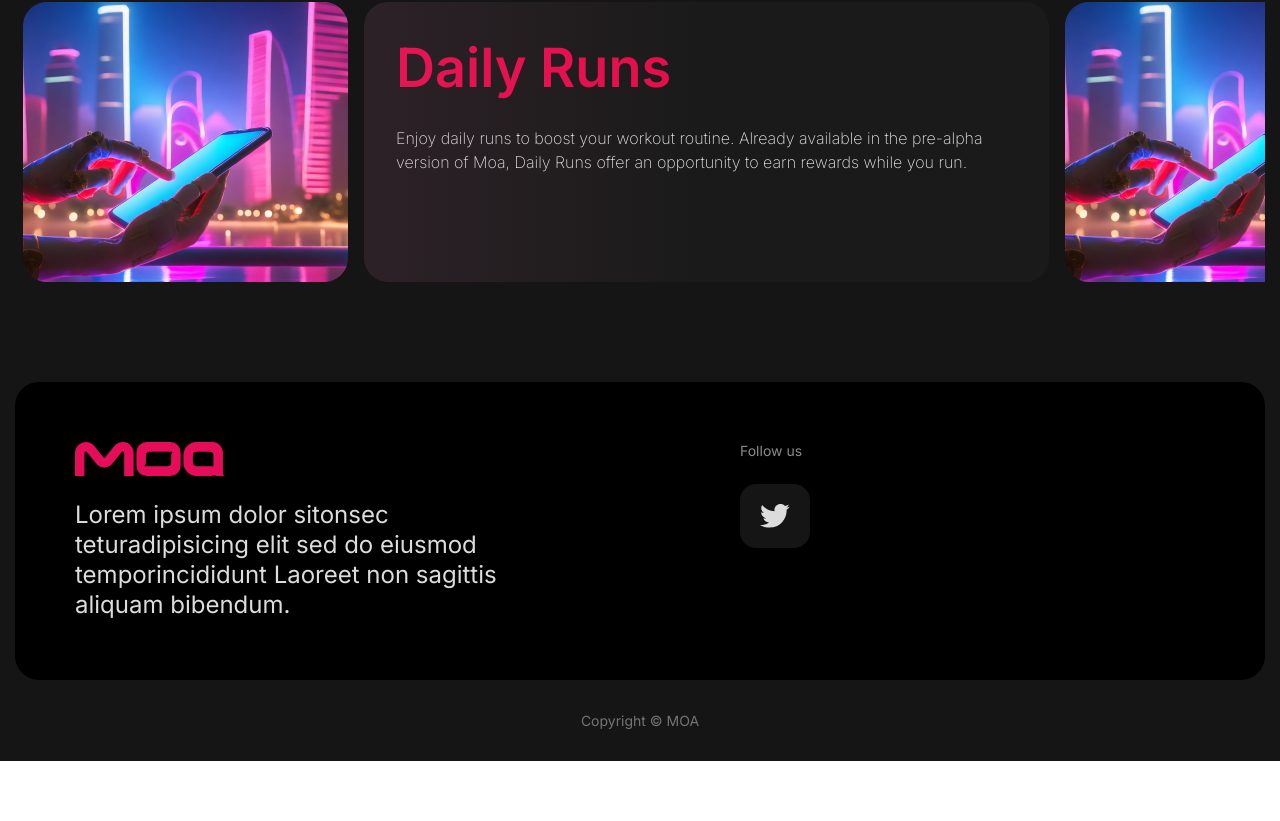
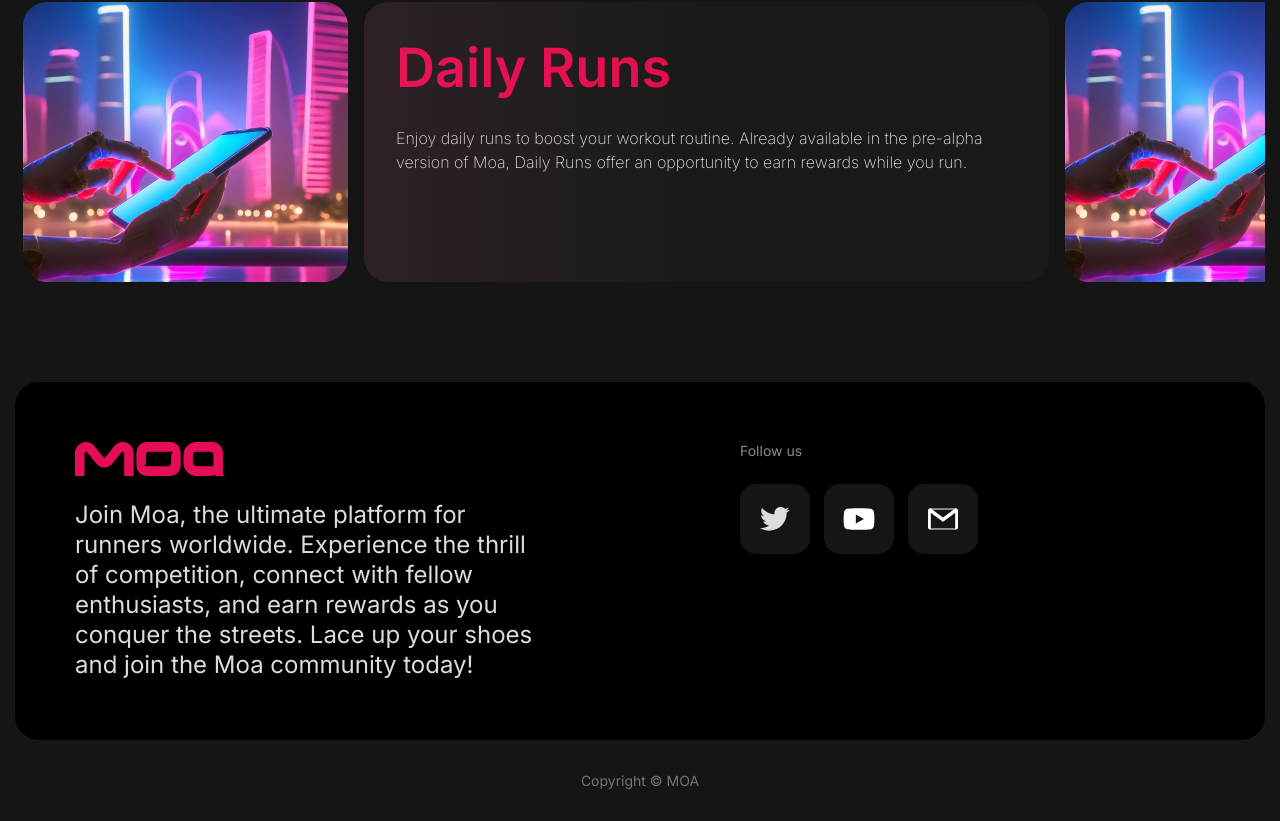
Before and after one commit to brener-leite/moa-page, a React (Create React App) app: page / in a window 1280 px wide. Shown: the part 4386-5207 px from the top of the page. Before the commit the page ends 5147 px from the top, so only its background shows below. Built offline with nearby package versions, Linux system fonts and the light colour scheme; the HTML template or start-up script is replaced by a standard one.

Commit message:
refactor: adjust footer

```diff
--- a/src/components/Footer/FooterCard/FooterCard.tsx
+++ /dev/null
@@ -1,13 +0,0 @@
-interface Props {
-  children: React.ReactNode
-}
-
-function FooterCard({ children }: Props) {
-  return (
-    <div className="bg-neutral-dark-1 rounded-[24px] p-[24px] lg:p-[80px]">
-      {children}
-    </div>
-  )
-}
-
-export default FooterCard
--- a/src/components/Footer/index.tsx
+++ b/src/components/Footer/index.tsx
@@ -12,8 +12,10 @@
               />
             </div>
             <p className="text-neutral-light-3 text-sm lg:text-xl">
-              Lorem ipsum dolor sitonsec teturadipisicing elit sed do eiusmod
-              temporincididunt Laoreet non sagittis aliquam bibendum.
+              Join Moa, the ultimate platform for runners worldwide. Experience
+              the thrill of competition, connect with fellow enthusiasts, and
+              earn rewards as you conquer the streets. Lace up your shoes and
+              join the Moa community today!
             </p>
           </div>
           <div className="flex flex-col lg:flex-1">
@@ -23,12 +25,32 @@
             <div className="flex gap-[8px] lg:gap-[14px]">
               <a
                 href="https://twitter.com/moa_app"
-                className="bg-neutral-dark-3 rounded-[16px] p-[20px]"
+                className="bg-neutral-dark-3 rounded-[16px] w-[70px] h-[70px] flex justify-center align-center"
               >
                 <img
                   src="/assets/icon-twitter.svg"
                   alt="Twitter"
                   className="w-[30px]"
+                />
+              </a>
+              <a
+                href="https://www.youtube.com/channel/UCxXtF8zVxmKNYHXDXkpKxCw"
+                className="bg-neutral-dark-3 rounded-[16px] w-[70px] h-[70px] flex justify-center align-center"
+              >
+                <img
+                  src="/assets/icon-youtube.svg"
+                  alt="YouTube"
+                  className="w-[40px]"
+                />
+              </a>
+              <a
+                href="mailto:moa.solana@gmail.com"
+                className="bg-neutral-dark-3 rounded-[16px] w-[70px] h-[70px] flex justify-center align-center"
+              >
+                <img
+                  src="/assets/icon-email.svg"
+                  alt="Twitter"
+                  className="w-[40px]"
                 />
               </a>
             </div>
```
Also changed, not shown: public/assets/icon-email.svg (added), public/assets/icon-youtube.svg (added).
